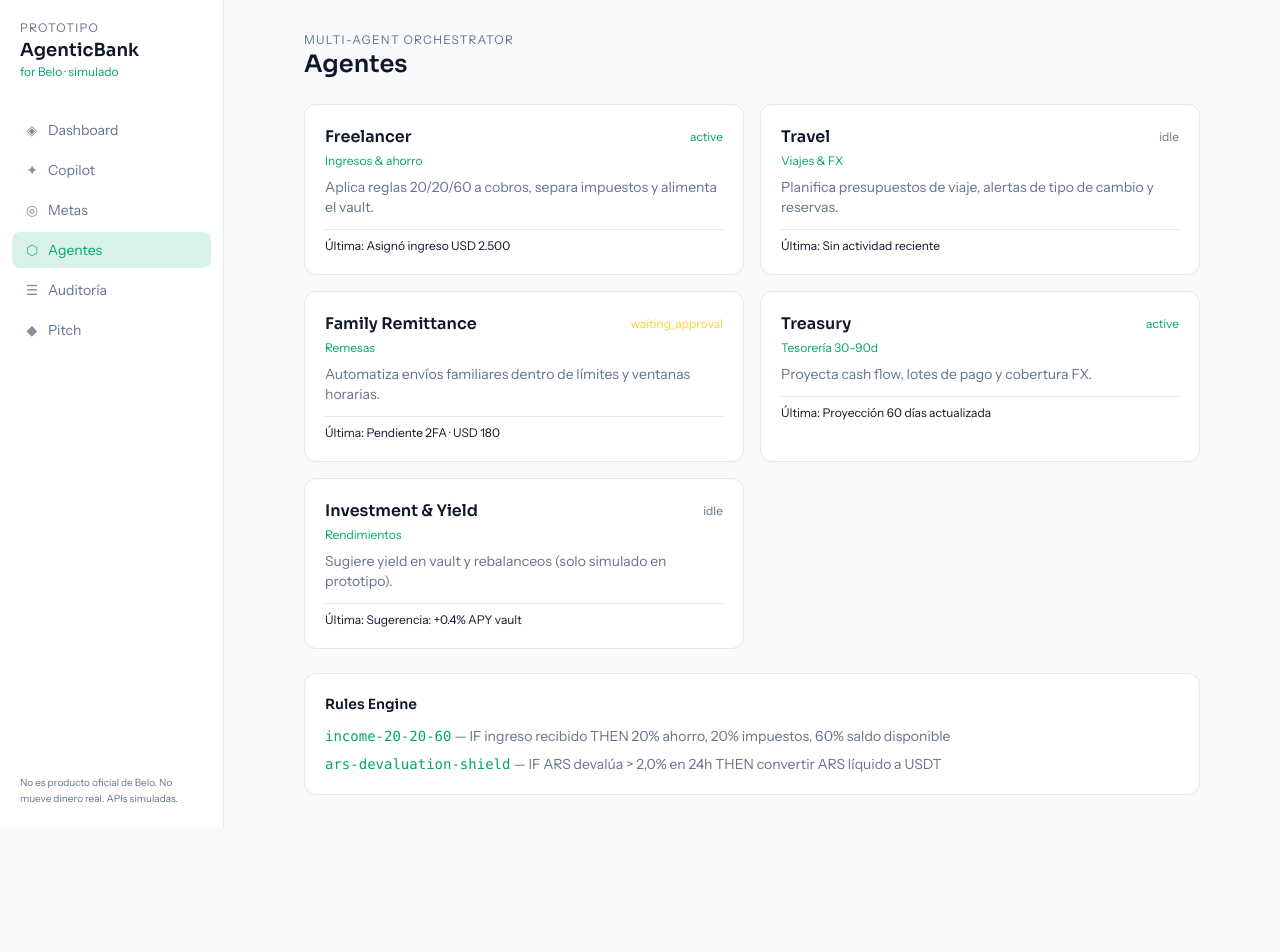
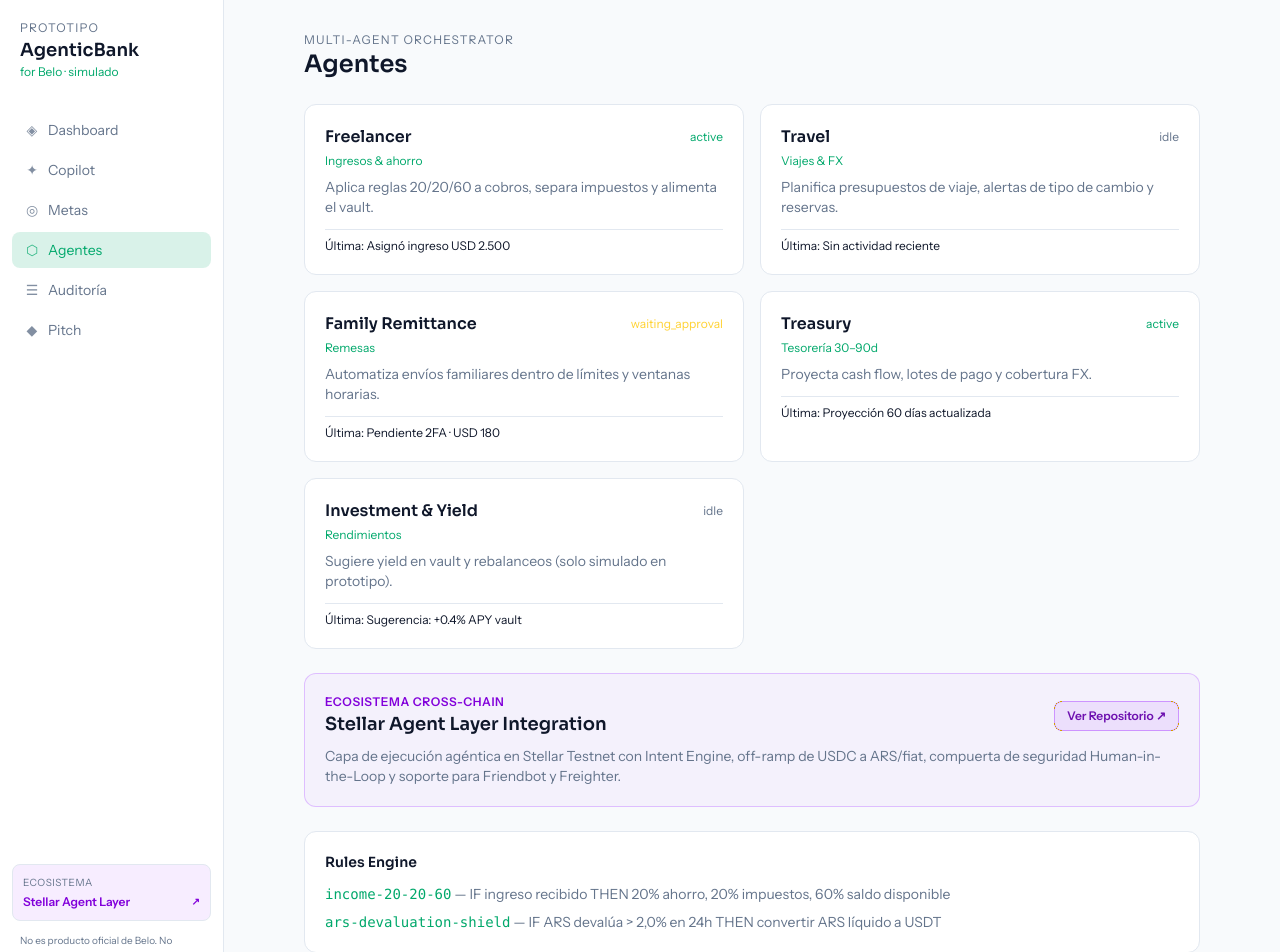
Before and after one commit to srbisnes/AgenticBank-for-Belo, a Next.js app: page /agents in a window 1280 px wide. Shown: the top 952 px of the page. Before the commit the page ends 827 px from the top, so only its background shows below. Built offline with nearby package versions, Linux system fonts and the light colour scheme.

Commit message:
feat: integrate Stellar Agent Layer ecosystem references and UI links
Co-authored-by: srbisnes <212188600+srbisnes@users.noreply.github.com>

```diff
--- a/src/app/agents/page.tsx
+++ b/src/app/agents/page.tsx
@@ -48,6 +48,30 @@ export default function AgentsPage() {
         ))}
       </div>
 
+      <section className="rounded-xl border border-purple-500/30 bg-purple-500/5 dark:bg-purple-950/20 p-5">
+        <div className="flex items-center justify-between">
+          <div>
+            <p className="text-xs font-semibold uppercase tracking-wider text-purple-700 dark:text-purple-400">
+              Ecosistema Cross-Chain
+            </p>
+            <h2 className="font-[family-name:var(--font-sora)] text-lg font-semibold text-[var(--fg)]">
+              Stellar Agent Layer Integration
+            </h2>
+          </div>
+          <a
+            href="https://github.com/srbisnes/stellar-agent-layer"
+            target="_blank"
+            rel="noopener noreferrer"
+            className="rounded-lg border border-purple-500/50 bg-purple-500/10 dark:bg-purple-500/20 px-3 py-1.5 text-xs font-semibold text-purple-800 dark:text-purple-300 hover:bg-purple-500/20 dark:hover:bg-purple-500/30"
+          >
+            Ver Repositorio ↗
+          </a>
+        </div>
+        <p className="mt-2 text-sm text-[var(--muted)]">
+          Capa de ejecución agéntica en Stellar Testnet con Intent Engine, off-ramp de USDC a ARS/fiat, compuerta de seguridad Human-in-the-Loop y soporte para Friendbot y Freighter.
+        </p>
+      </section>
+
       <section className="rounded-xl border border-[var(--border)] bg-[var(--card)] p-5">
         <h2 className="mb-3 font-[family-name:var(--font-sora)] text-sm font-semibold">
           Rules Engine
--- a/src/app/pitch/page.tsx
+++ b/src/app/pitch/page.tsx
@@ -46,6 +46,16 @@ export default function PitchPage() {
               Arquitectura
             </a>
           </li>
+          <li>
+            <a
+              className="text-purple-700 dark:text-purple-300 hover:underline font-medium"
+              href="https://github.com/srbisnes/stellar-agent-layer"
+              target="_blank"
+              rel="noreferrer"
+            >
+              Stellar Agent Layer (Capa de Ejecución On-Chain)
+            </a>
+          </li>
         </ul>
         <p className="border-t border-[var(--border)] pt-4 text-xs text-[var(--muted)]">
           Prototipo independiente · No es producto oficial de Belo · Cifras =
--- a/src/components/Sidebar.tsx
+++ b/src/components/Sidebar.tsx
@@ -45,7 +45,19 @@ export function Sidebar() {
           );
         })}
       </nav>
-      <p className="mt-4 px-2 text-[10px] leading-relaxed text-[var(--muted)]">
+      <div className="mt-4 rounded-lg border border-[var(--border)] bg-purple-500/10 p-2.5">
+        <p className="text-[10px] uppercase tracking-wider text-[var(--muted)]">Ecosistema</p>
+        <a
+          href="https://github.com/srbisnes/stellar-agent-layer"
+          target="_blank"
+          rel="noopener noreferrer"
+          className="mt-1 flex items-center justify-between text-xs font-semibold text-purple-700 dark:text-purple-300 hover:underline"
+        >
+          <span>Stellar Agent Layer</span>
+          <span className="text-[10px]">↗</span>
+        </a>
+      </div>
+      <p className="mt-3 px-2 text-[10px] leading-relaxed text-[var(--muted)]">
         No es producto oficial de Belo. No mueve dinero real. APIs simuladas.
       </p>
     </aside>
```
Also changed, not shown: 3 other files (tests, documents, lock files or other folders).
